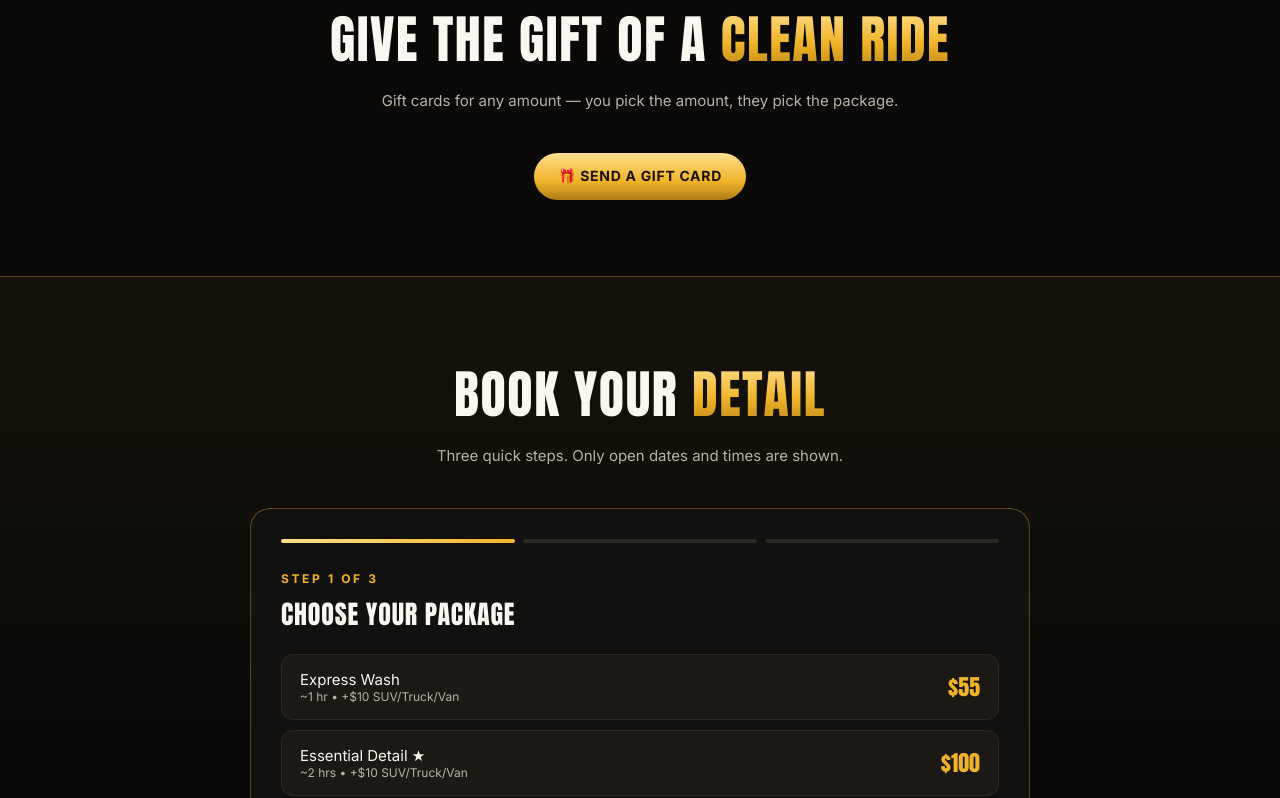
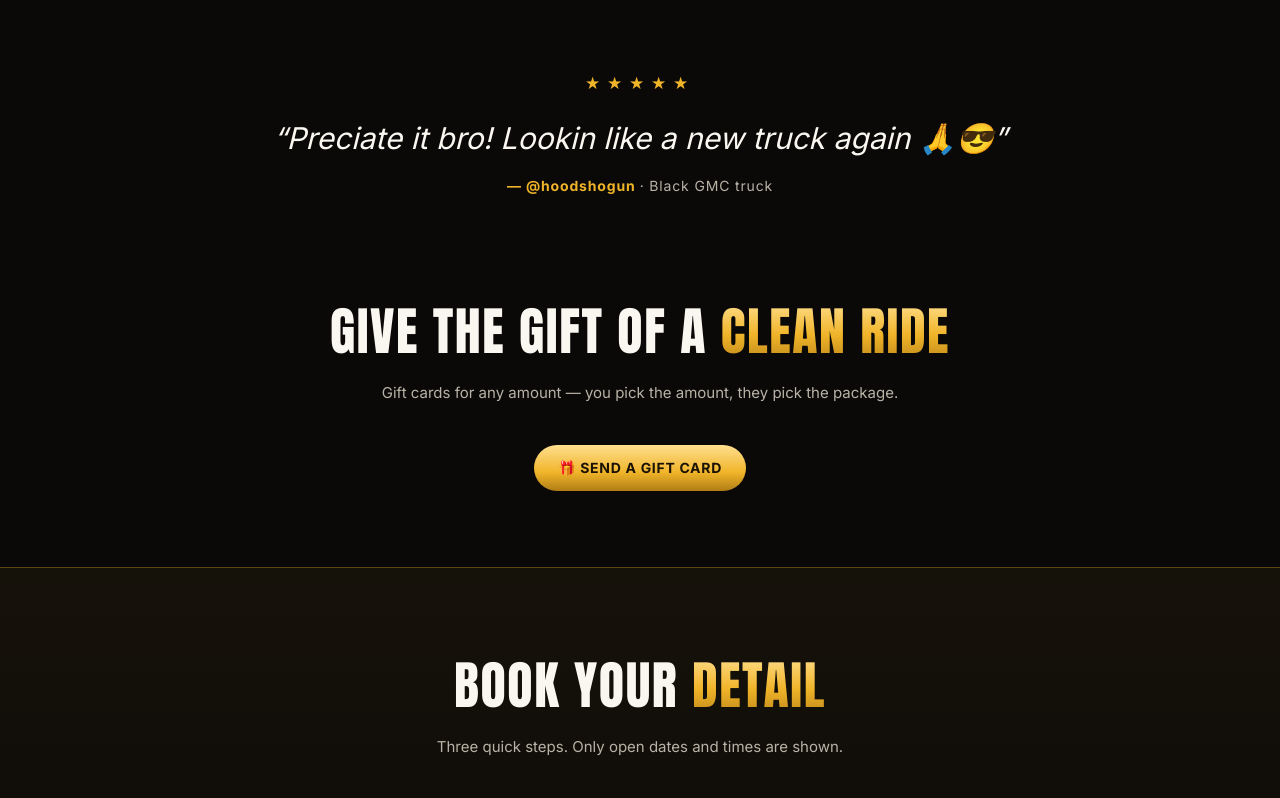
Before and after one commit to nick032021-ui/Spiritual-detail-website, a plain HTML site: page index.html in a window 1280 px wide. Shown: the part 3304-4102 px from the top of the page. Drawn offline with Linux system fonts and the light colour scheme; no server answers.

Commit message:
Add @hoodshogun truck testimonial under photo band

```diff
--- a/index.html
+++ b/index.html
@@ -88,6 +88,11 @@ header{position:sticky;top:0;z-index:50;background:rgba(10,9,8,.9);backdrop-filt
 .band-quote{font-family:'Anton',sans-serif;font-size:clamp(26px,4.5vw,44px);line-height:1.1;color:var(--white);letter-spacing:.02em}
 .band-quote em{font-family:'Yellowtail',cursive;color:var(--gold);font-style:normal}
 .band-sub{color:var(--gold);font-size:13px;letter-spacing:.3em;text-transform:uppercase;font-weight:700;margin-top:12px}
+.testimonial{text-align:center;padding:72px 0 16px;max-width:780px;margin:0 auto}
+.testi-stars{color:var(--gold);letter-spacing:.4em;font-size:17px}
+.testi-quote{font-size:clamp(21px,3.2vw,30px);line-height:1.4;font-style:italic;color:var(--white);margin:20px 0 16px}
+.testi-who{color:var(--gold);font-weight:700;letter-spacing:.06em;font-size:14px}
+.testi-who span{color:var(--fog);font-weight:400}
 
 /* ---------- sections ---------- */
 section{padding:76px 0}
@@ -362,6 +367,16 @@ footer{border-top:1px solid var(--gold-line);padding:44px 0 34px;text-align:cent
     <div class="band-sub">Real work &bull; Real results &bull; Lake Elsinore</div>
   </div>
 </div>
+
+<section id="testimonial" style="padding-top:0">
+  <div class="wrap">
+    <div class="testimonial">
+      <div class="testi-stars">★★★★★</div>
+      <p class="testi-quote">&ldquo;Preciate it bro! Lookin like a new truck again 🙏😎&rdquo;</p>
+      <div class="testi-who">&mdash; @hoodshogun <span>&middot; Black GMC truck</span></div>
+    </div>
+  </div>
+</section>
 
 <section id="giftcards" style="padding-top:0">
   <div class="wrap">
```
